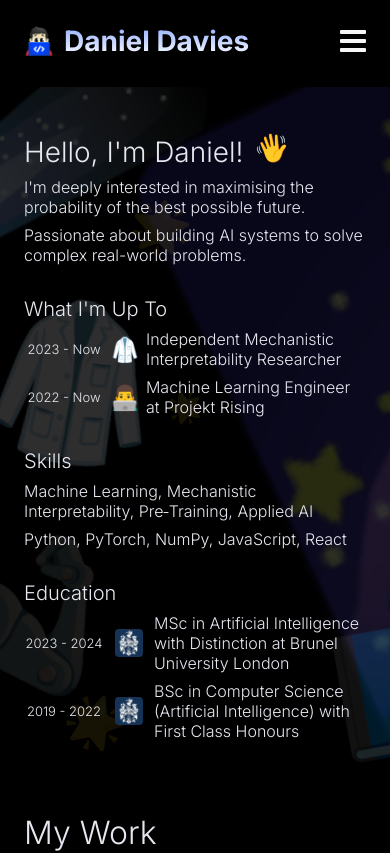
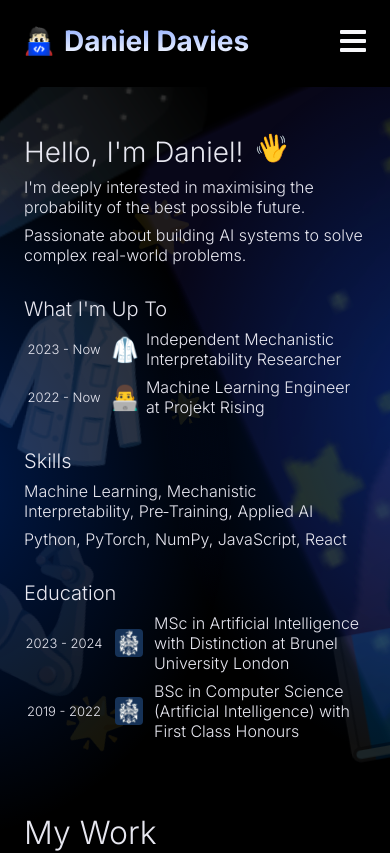
Before and after one commit to DanielJamesDavies/PortfolioWebsite, a React (Create React App) app: page / in a window 390 px wide. Shown: the top 853 px of the page. Built offline with nearby package versions, Linux system fonts and the light colour scheme; a web font is replaced by a local one.

Commit message:
Background Improvements

```diff
--- a/src/components/Page/Page.css
+++ b/src/components/Page/Page.css
@@ -7,9 +7,51 @@
 	min-height: var(--full-vh);
 }
 
+.page::before {
+	position: fixed;
+	z-index: -1;
+	top: -90px;
+	right: -400px;
+	display: block;
+	content: "";
+	width: 800px;
+	height: 1000px;
+	background: radial-gradient(var(--colour-blue), #0000 50%);
+	opacity: 0.25;
+}
+
+@media (max-width: 600px) {
+	.page::before {
+		top: -90px;
+		right: -450px;
+		opacity: 0.3;
+	}
+}
+
+.page::after {
+	position: fixed;
+	z-index: -1;
+	bottom: -100px;
+	left: -400px;
+	display: block;
+	content: "";
+	width: 800px;
+	height: 1000px;
+	background: radial-gradient(var(--colour-blue), #0000 50%);
+	opacity: 0.2;
+}
+
+@media (max-width: 600px) {
+	.page::after {
+		bottom: -140px;
+		left: -450px;
+		opacity: 0.3;
+	}
+}
+
 .page-background {
 	position: fixed;
-	z-index: -1;
+	z-index: -2;
 	top: 0;
 	left: 0;
 	width: 100dvw;
@@ -17,6 +59,10 @@
 	overflow: hidden;
 	pointer-events: none;
 	user-select: none;
+}
+
+.page-background-hidden .page-background {
+	display: none;
 }
 
 .page-background-emojis,
--- a/src/components/Page/Page.jsx
+++ b/src/components/Page/Page.jsx
@@ -2,14 +2,29 @@ import { Header } from "../Header/Header";
 import { Footer } from "../Footer/Footer";
 
 import "./Page.css";
+import { useEffect, useState } from "react";
 
 export const Page = ({ element }) => {
+	const [hideBackground, setHideBackground] = useState(false);
+
+	useEffect(() => {
+		const getShouldHideBackground = () => {
+			const userAgent = navigator.userAgent || navigator.vendor || window.opera;
+			const isMobile = /android|iphone|ipad|ipod|blackberry|iemobile|opera mini/i.test(userAgent.toLowerCase());
+			const isIOS = /iPad|iPhone|iPod/.test(userAgent) && !window.MSStream;
+			const isMac = /Macintosh/.test(userAgent);
+			return isMobile || isIOS || isMac;
+		};
+
+		setHideBackground(getShouldHideBackground());
+	}, [setHideBackground]);
+
 	return (
-		<div className='page'>
+		<div className={"page" + (hideBackground ? " page-background-hidden" : "")}>
 			<Header />
 			<div className='page-content'>{element}</div>
 			<Footer />
-			<div className='page-background'>
+			<div className={"page-background"}>
 				<div className='page-background-emojis'>
 					<div className='page-background-emoji-container'>
 						<div className='page-background-emoji'>🌌</div>
```
